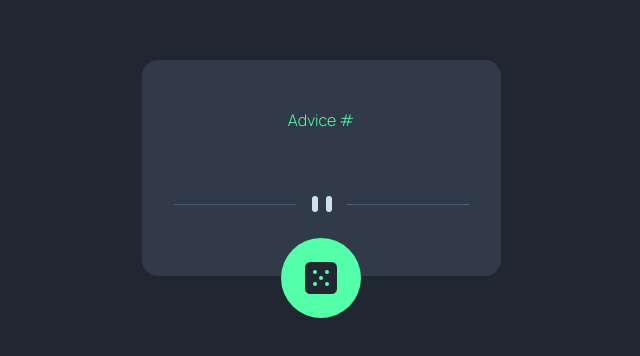
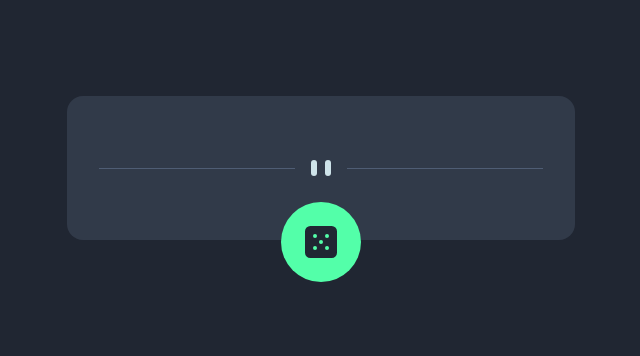
Before and after one commit to hianshul07/advice-generator-app, a plain HTML site: page index.html in a window 1280 px wide. Shown: the part 192-548 px from the top of the page, without its empty margins (319-959 px from the left). Drawn offline with nearby package versions, Linux system fonts and the light colour scheme.

Commit message:
update in responsive design

```diff
--- a/index.html
+++ b/index.html
@@ -36,13 +36,14 @@
 				id="card"
 				class="flex flex-col items-center bg-[#313a49] p-8 text-[#cee3e9] text-2xl m-8 rounded-2xl text-center font-bold font-[Manrope]"
 			>
-				<h3 class="text-[#53ffa9] text-base font-light pt-4 pb-8">
+				<h3 class="text-[#53ffa9] text-base font-light pt-4 pb-8 hidden" id="heading">
 					Advice #
 					<span id="advice-id"></span>
 				</h3>
 				<p id="advice"></p>
 				<div class="divider py-8">
-					<img src="./images/pattern-divider-mobile.svg" alt="" />
+					<img src="./images/pattern-divider-mobile.svg" alt="divider-image-mobile" class="md:hidden"/>
+					<img src="./images/pattern-divider-desktop.svg" alt="divider-image-desktop" class="hidden md:block"/>
 				</div>
 			</div>
 			<button
--- a/script.js
+++ b/script.js
@@ -1,9 +1,11 @@
 const updateAdvice = (advice) => {
 	const adviceId = document.querySelector('#advice-id');
 	const adviceContent = document.querySelector('#advice');
+	const adviceHeading = document.querySelector('#heading')
 
 	adviceId.textContent = advice.slip.id;
 	adviceContent.textContent = advice.slip.advice;
+	adviceHeading.style.display = 'block'
 };
 
 const getData = async () => {
```
